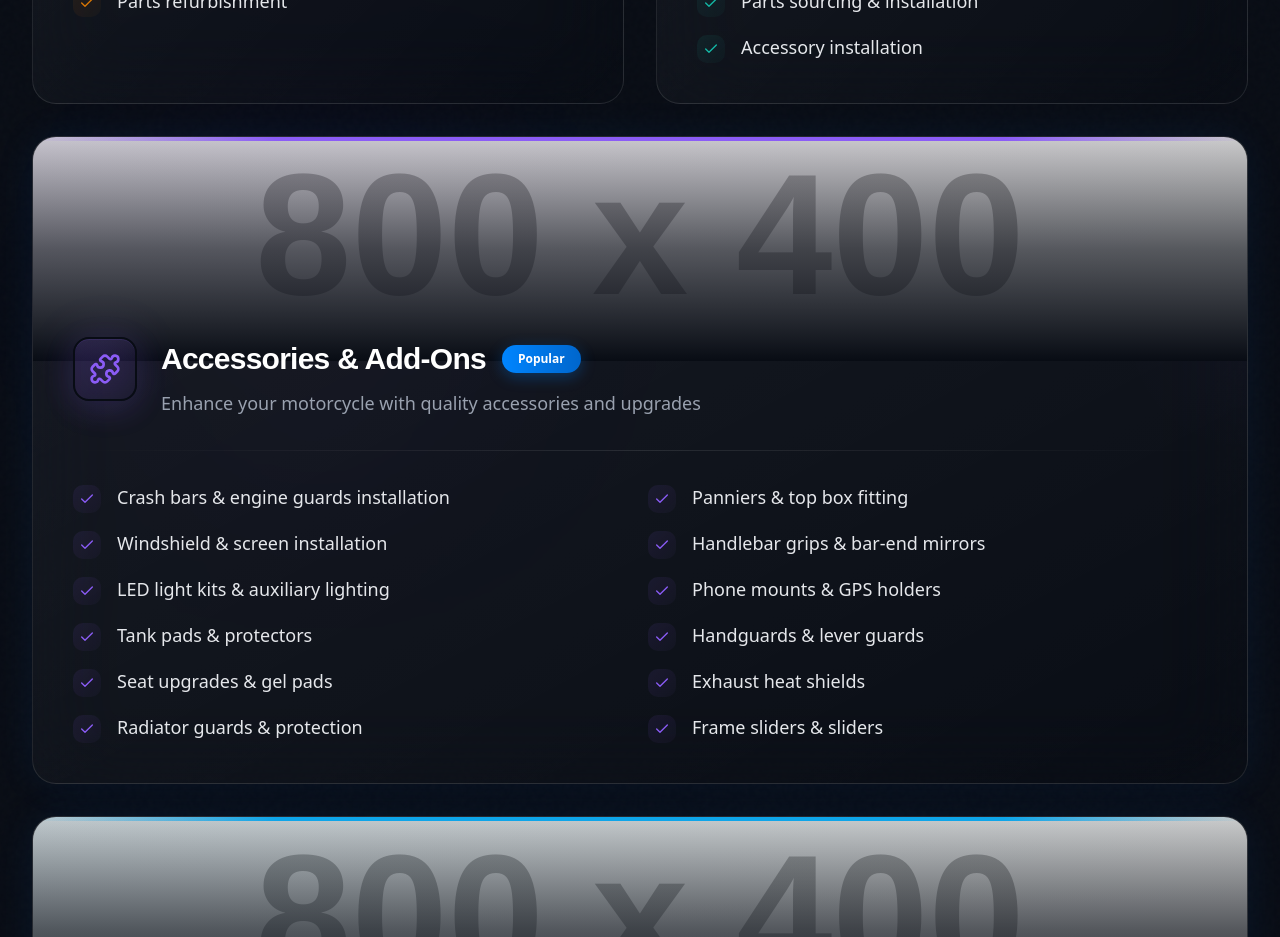
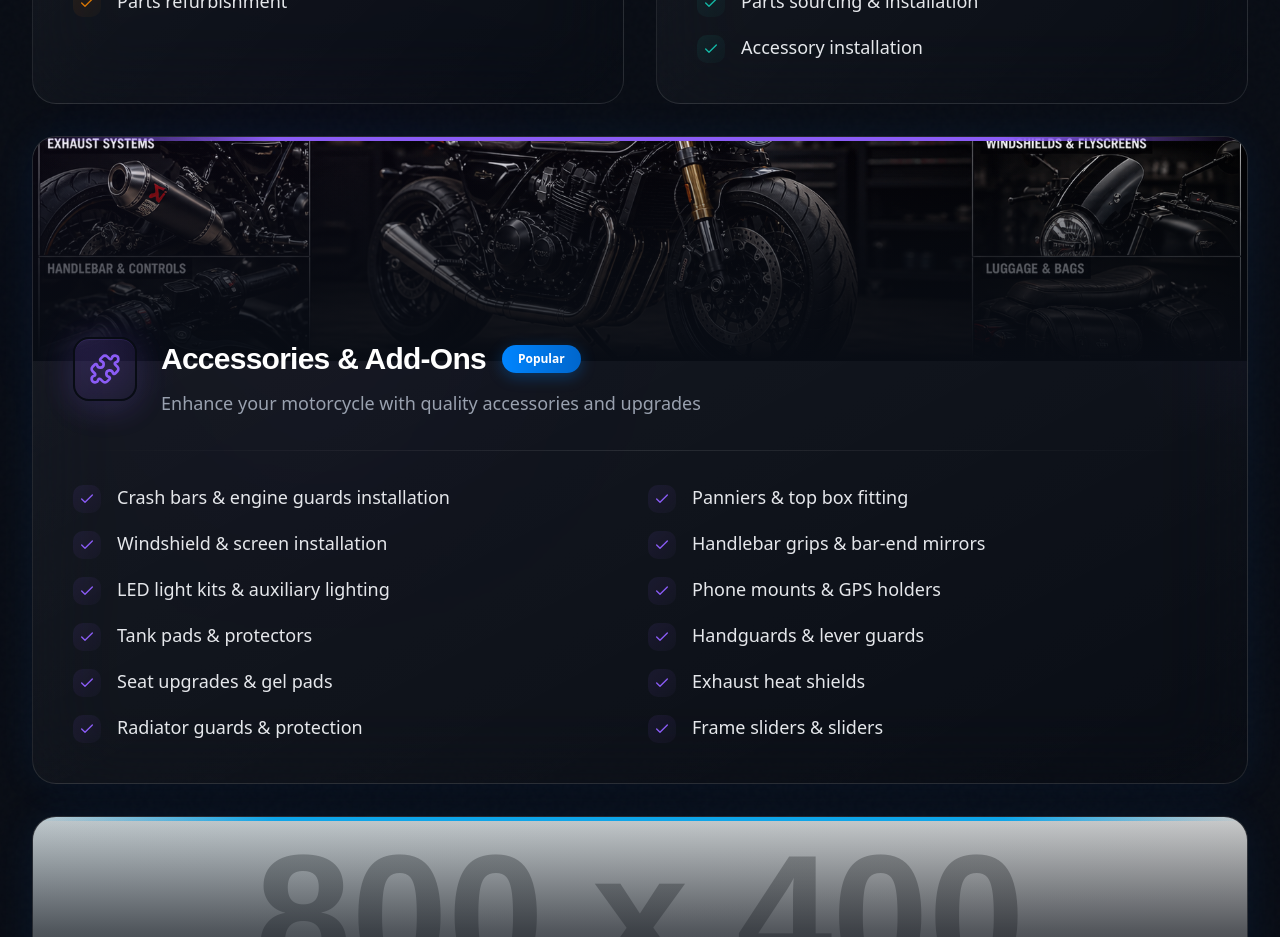
Before and after one commit to Soft-Dynamix/rp-page-importer, a Next.js app: page / in a window 1280 px wide. Shown: the part 6040-6977 px from the top of the page. Built offline with nearby package versions, Linux system fonts and the light colour scheme.

Commit message:
2c3d22ae-397a-4b91-822e-31cf1f977c1d

```diff
--- a/src/app/page.tsx
+++ b/src/app/page.tsx
@@ -243,7 +243,7 @@ const serviceCategories = [
     description: 'Enhance your motorcycle with quality accessories and upgrades',
     icon: Puzzle,
     color: '#8B5CF6',
-    image: 'https://placehold.co/800x400/8B5CF6/FFFFFF/png?text=Accessories',
+    image: '/accessories-addons.png',
     highlight: true,
     services: [
       'Crash bars & engine guards installation',
```
Also changed, not shown: public/accessories-addons.png (added), upload/ChatGPT Image May 3, 2026, 07_39_56 PM.png (added).
